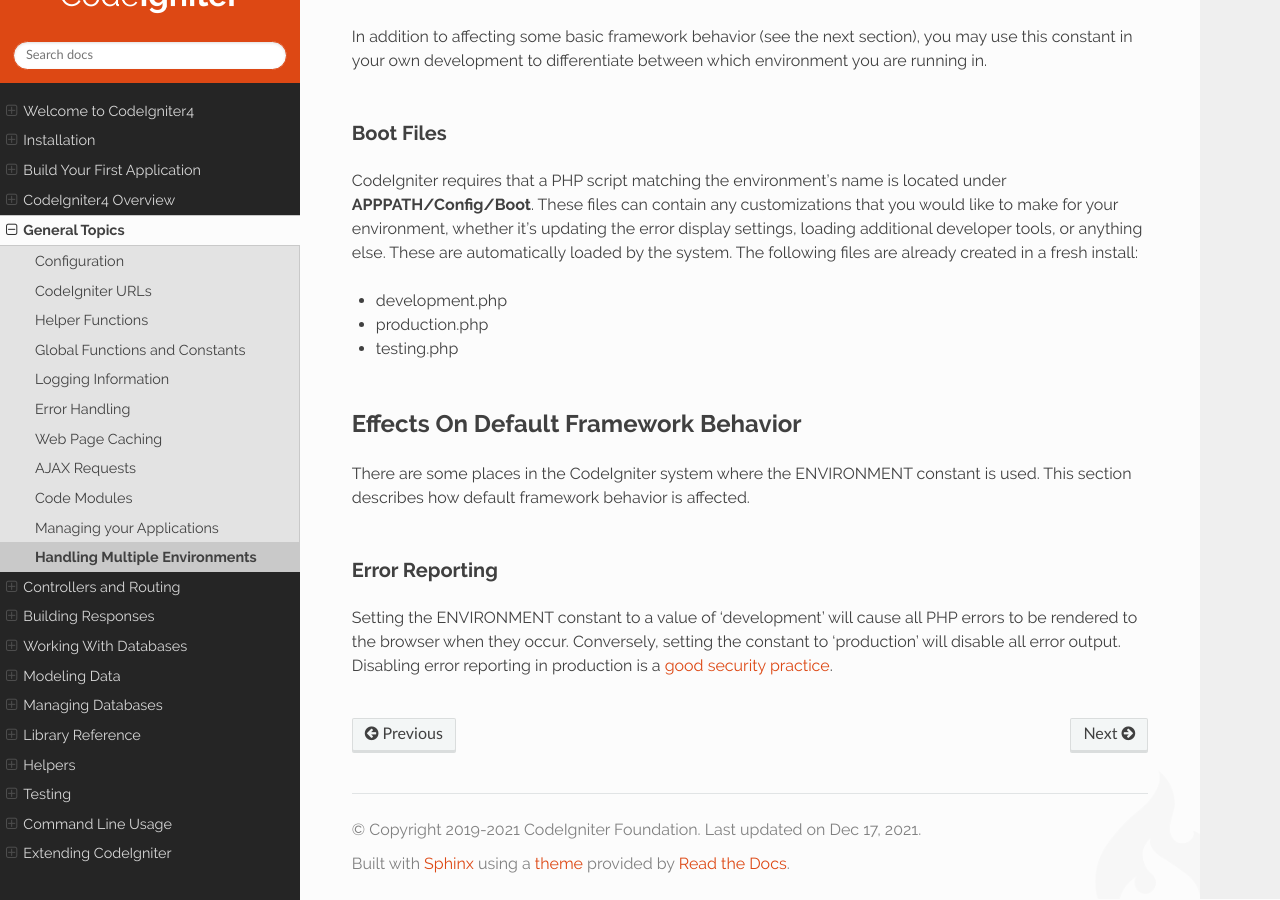
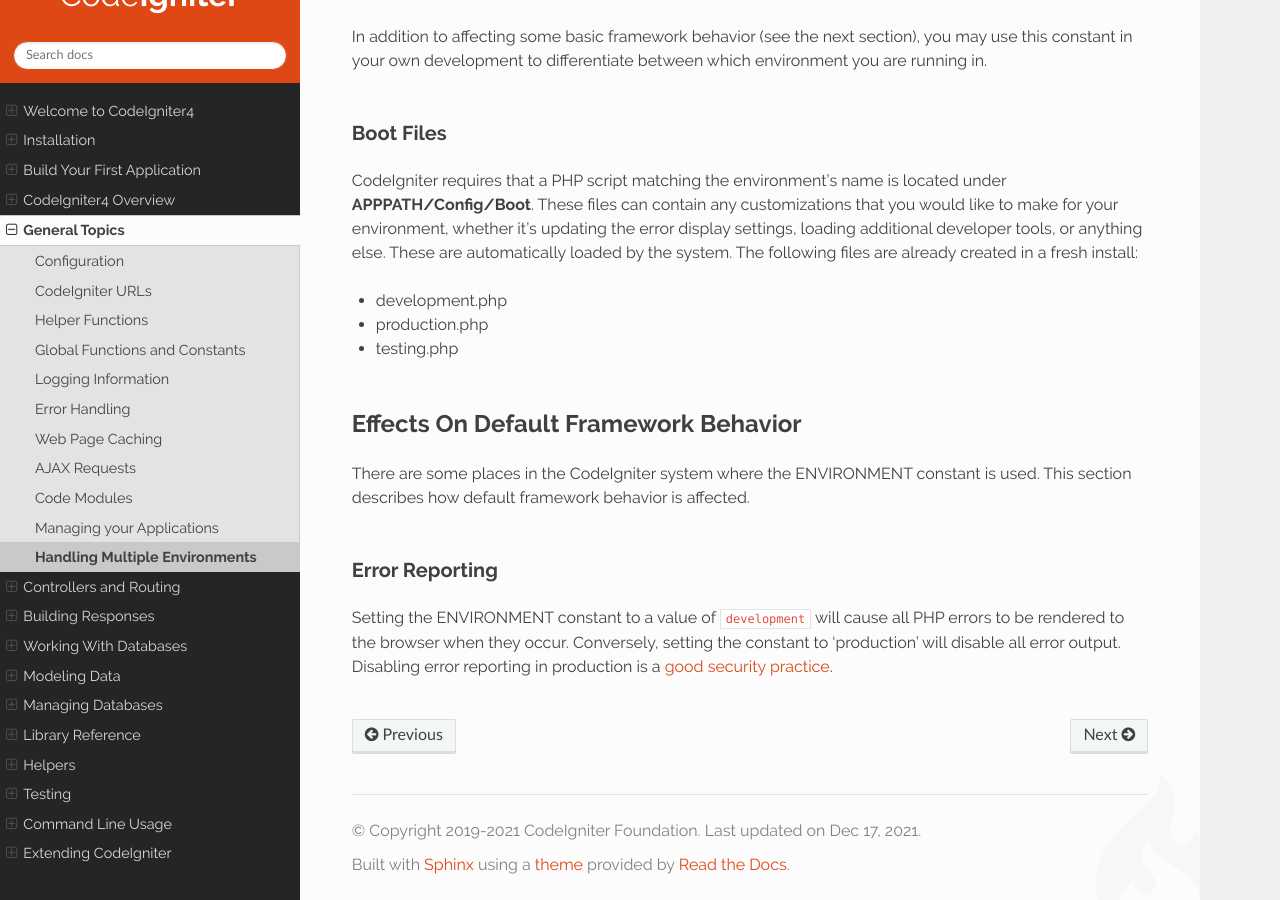
Before and after one commit to NEKOGET/ci4_user_guide_src, a Sphinx documentation site: the page built from source/general/environments.rst, in a window 1280 px wide and 900 px high, scrolled down 1608 px. Built offline with Sphinx 7.4.7 and the Read the Docs theme 2.0.0, drawn with Linux system fonts in a browser that asks for light colours.

Commit message:
docs: change text decoration

```diff
--- a/source/general/environments.rst
+++ b/source/general/environments.rst
@@ -97,7 +97,7 @@ is affected.
 Error Reporting
 ---------------
 
-Setting the ENVIRONMENT constant to a value of 'development' will cause
+Setting the ENVIRONMENT constant to a value of ``development`` will cause
 all PHP errors to be rendered to the browser when they occur.
 Conversely, setting the constant to 'production' will disable all error
 output. Disabling error reporting in production is a
```
